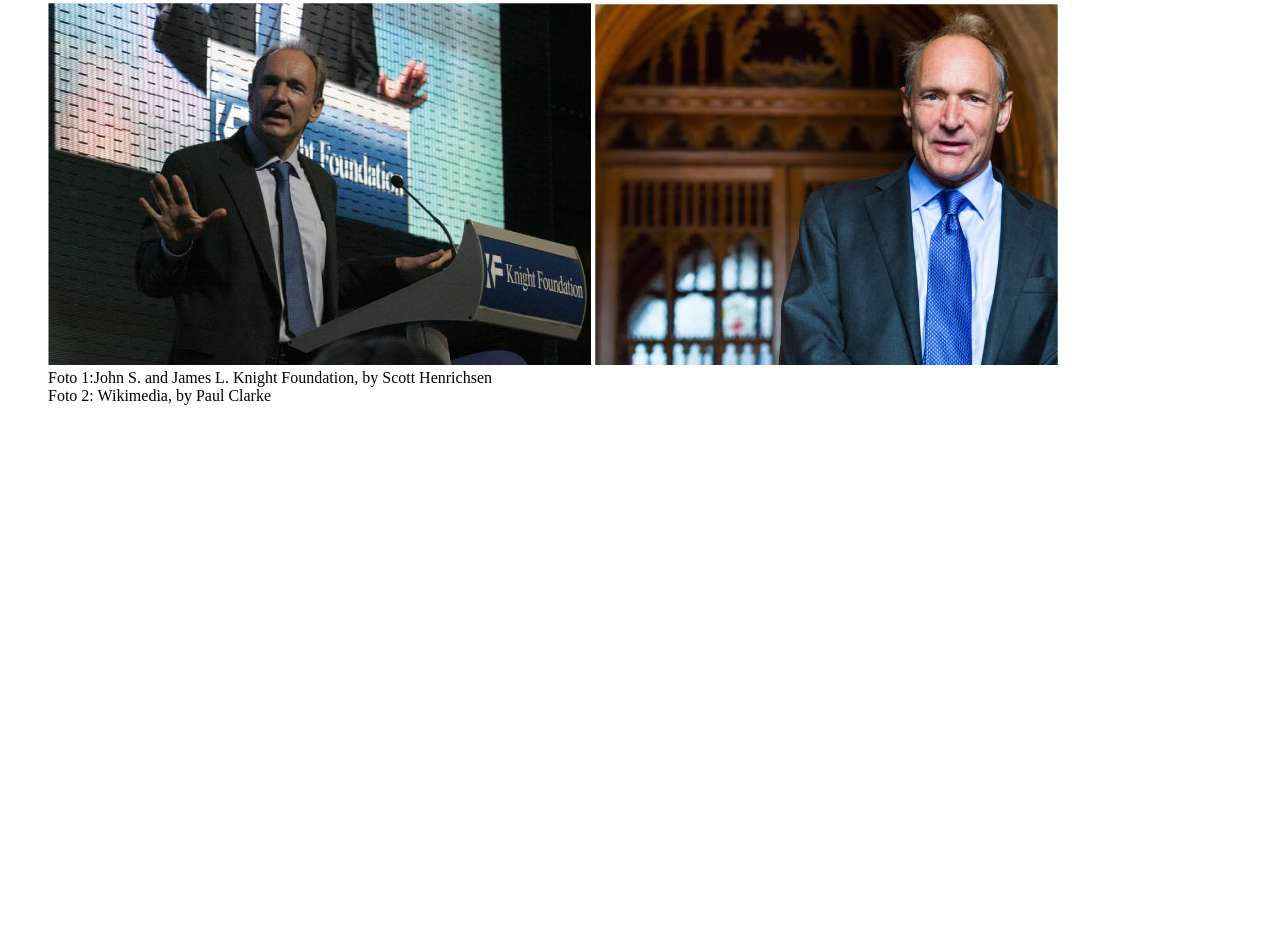
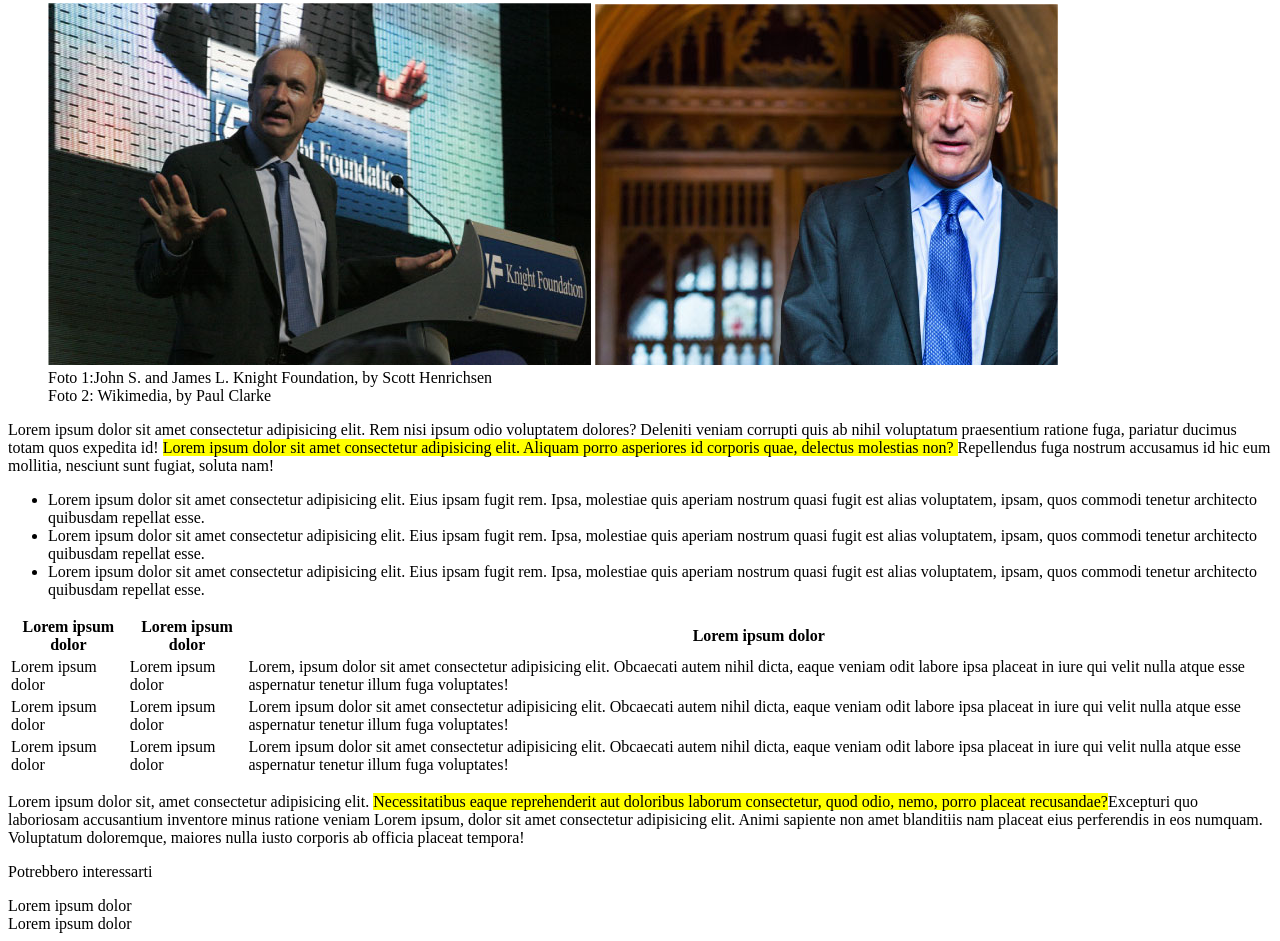
Before and after one commit to HiranyaRanawaka99/html-css-booleaner, a plain HTML site: page index.html in a window 1280 px wide. Shown: the part 462-1403 px from the top of the page. Before the commit the page ends 883 px from the top, so only its background shows below. Drawn offline with Linux system fonts and the light colour scheme.

Commit message:
Tim Berners

```diff
--- a/index.html
+++ b/index.html
@@ -1,10 +1,12 @@
 <!DOCTYPE html>
 <html lang="it">
+
 <head>
     <meta charset="UTF-8">
     <meta name="viewport" content="width=device-width, initial-scale=1.0">
     <title>Tim Berners-Lee</title>
 </head>
+
 <body>
     <header>
         <img src="assets/img/logo.svg" alt="logo">
@@ -23,7 +25,65 @@
                 Clarke
             </figcaption>
         </figure>
+        <p>Lorem ipsum dolor sit amet consectetur adipisicing elit. Rem nisi ipsum odio voluptatem dolores? Deleniti
+            veniam corrupti quis ab nihil voluptatum praesentium ratione fuga, pariatur ducimus totam quos expedita id!
+            <mark>Lorem ipsum dolor sit amet consectetur adipisicing elit. Aliquam porro asperiores id corporis quae,
+                delectus molestias non? </mark> Repellendus fuga nostrum accusamus id hic eum mollitia, nesciunt sunt
+            fugiat, soluta nam!</p>
+        <ul>
+            <li>Lorem ipsum dolor sit amet consectetur adipisicing elit. Eius ipsam fugit rem. Ipsa, molestiae quis
+                aperiam nostrum quasi fugit est alias voluptatem, ipsam, quos commodi tenetur architecto quibusdam
+                repellat esse.</li>
+            <li>Lorem ipsum dolor sit amet consectetur adipisicing elit. Eius ipsam fugit rem. Ipsa, molestiae quis
+                aperiam nostrum quasi fugit est alias voluptatem, ipsam, quos commodi tenetur architecto quibusdam
+                repellat esse.</li>
+            <li>Lorem ipsum dolor sit amet consectetur adipisicing elit. Eius ipsam fugit rem. Ipsa, molestiae quis
+                aperiam nostrum quasi fugit est alias voluptatem, ipsam, quos commodi tenetur architecto quibusdam
+                repellat esse.</li>
+        </ul>
+        <table>
+            <thead>
+                <tr>
+                    <th>Lorem ipsum dolor</th>
+                    <th>Lorem ipsum dolor</th>
+                    <th>Lorem ipsum dolor</th>
+                </tr>
+            </thead>
+            <tbody>
+                <tr>
+                    <td>Lorem ipsum dolor</td>
+                    <td>Lorem ipsum dolor</td>
+                    <td>Lorem, ipsum dolor sit amet consectetur adipisicing elit. Obcaecati autem nihil dicta, eaque
+                        veniam odit labore ipsa placeat in iure qui velit nulla atque esse aspernatur tenetur illum fuga
+                        voluptates!</td>
+                </tr>
+                <tr>
+                    <td>Lorem ipsum dolor</td>
+                    <td>Lorem ipsum dolor</td>
+                    <td>Lorem ipsum dolor sit amet consectetur adipisicing elit. Obcaecati autem nihil dicta, eaque
+                        veniam odit labore ipsa placeat in iure qui velit nulla atque esse aspernatur tenetur illum fuga
+                        voluptates!</td>
+                </tr>
+                <tr>
+                    <td>Lorem ipsum dolor</td>
+                    <td>Lorem ipsum dolor</td>
+                    <td>Lorem ipsum dolor sit amet consectetur adipisicing elit. Obcaecati autem nihil dicta, eaque
+                        veniam odit labore ipsa placeat in iure qui velit nulla atque esse aspernatur tenetur illum fuga
+                        voluptates!</td>
+                </tr>
+            </tbody>
+        </table>
+        <p>Lorem ipsum dolor sit, amet consectetur adipisicing elit. <mark>Necessitatibus eaque reprehenderit aut
+                doloribus laborum consectetur, quod odio, nemo, porro placeat recusandae?</mark>Excepturi quo laboriosam
+            accusantium inventore minus ratione veniam Lorem ipsum, dolor sit amet consectetur adipisicing elit. Animi
+            sapiente non amet blanditiis nam placeat eius perferendis in eos numquam. Voluptatum doloremque, maiores
+            nulla iusto corporis ab officia placeat tempora!</p>
     </main>
+    <aside>
+        <p>Potrebbero interessarti</p>
+        <div>Lorem ipsum dolor</div>
+        <div>Lorem ipsum dolor</div>
+    </aside>
+</body>
 
-</body>
 </html>
```
